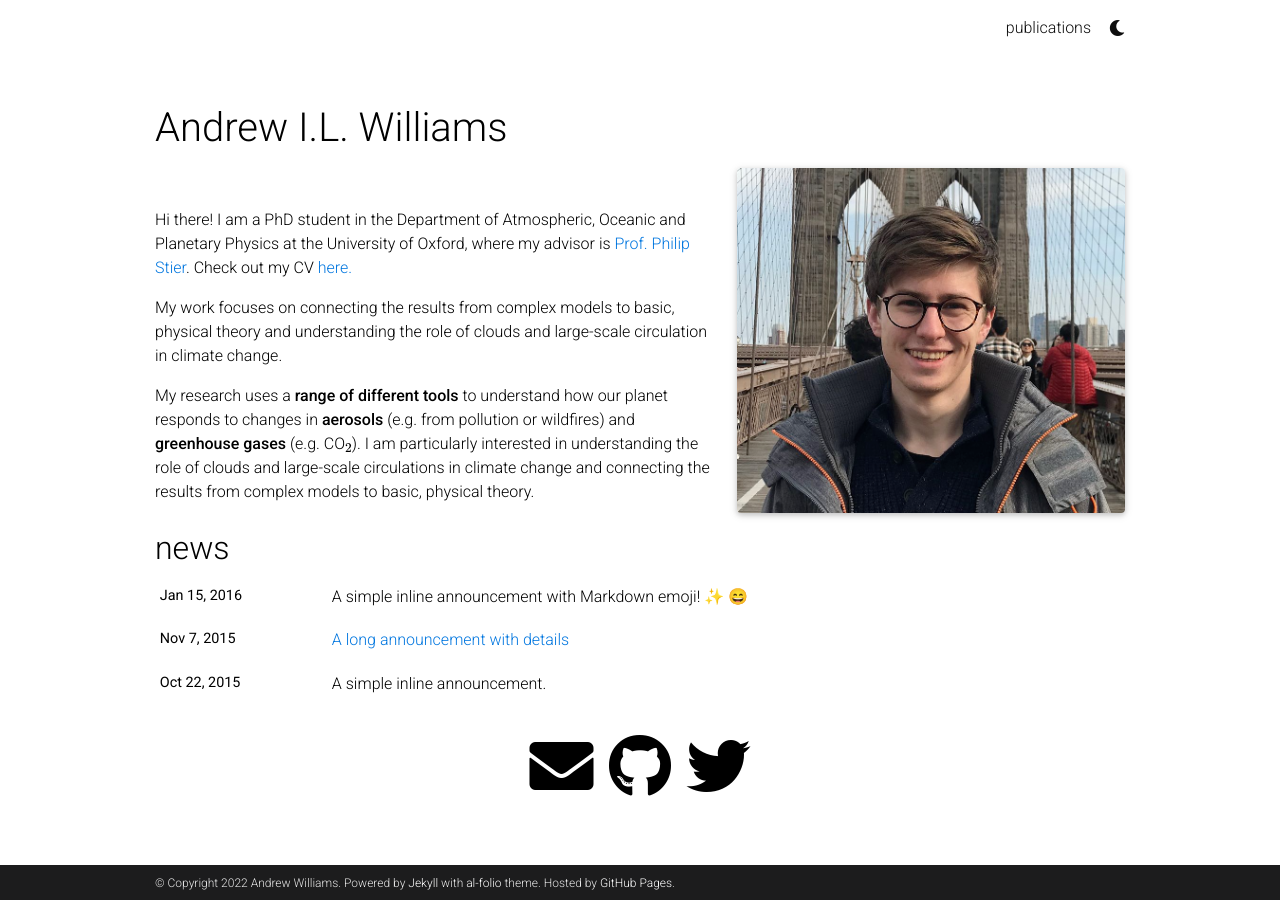
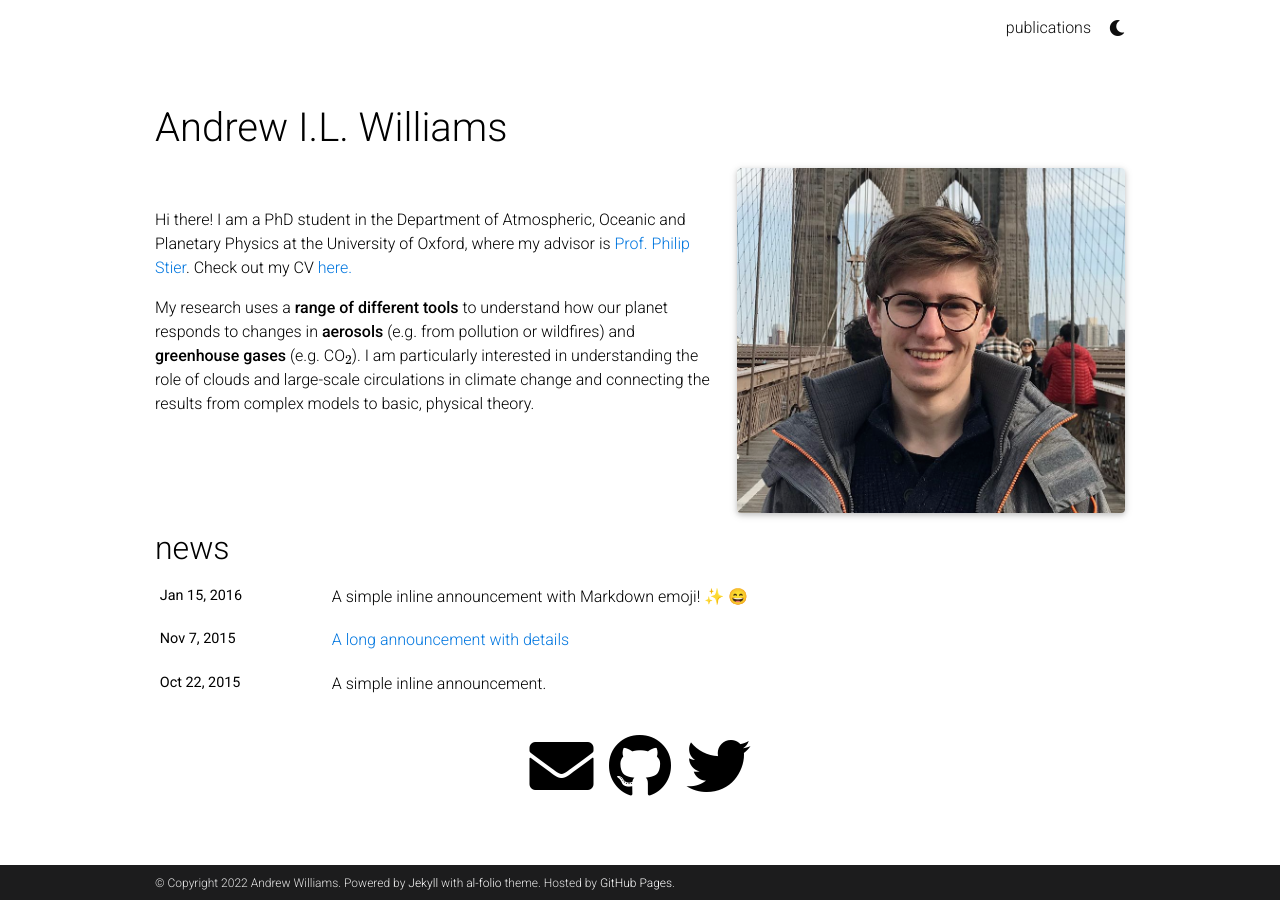
Before and after one commit to AndrewILWilliams/OLD_andrewwilliams3142.github.io, a Jekyll site: the page built from _pages/about.md, in a window 1280 px wide. Built offline with Jekyll 4.4.1, drawn with Linux system fonts in a browser that asks for light colours; full-size pictures stand in for the smaller copies a plugin makes; emoji names are drawn with the system emoji font; comment, search, counter and statistics services are not loaded; a style sheet for code colours, icons or effects is not loaded.

Commit message:
Update about.md

```diff
--- a/_pages/about.md
+++ b/_pages/about.md
@@ -18,6 +18,4 @@ social: true  # includes social icons at the bottom of the page
 
 Hi there! I am a PhD student in the Department of Atmospheric, Oceanic and Planetary Physics at the University of Oxford, where my advisor is [Prof. Philip Stier](https://www2.physics.ox.ac.uk/contacts/people/stier){:target="\_blank"}. Check out my CV [here.](https://andrewwilliams3142.github.io/assets/pdf/CV_andrew_williams.pdf)
 
-My work focuses on connecting the results from complex models to basic, physical theory and understanding the role of clouds and large-scale circulation in climate change.
-
 My research uses a **range of different tools** to understand how our planet responds to changes in **aerosols** (e.g. from pollution or wildfires) and **greenhouse gases** (e.g. CO$$ _{2} $$). I am particularly interested in understanding the role of clouds and large-scale circulations in climate change and connecting the results from complex models to basic, physical theory.
```
